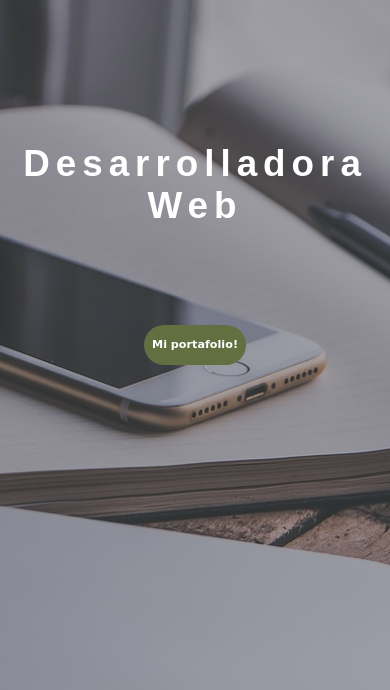
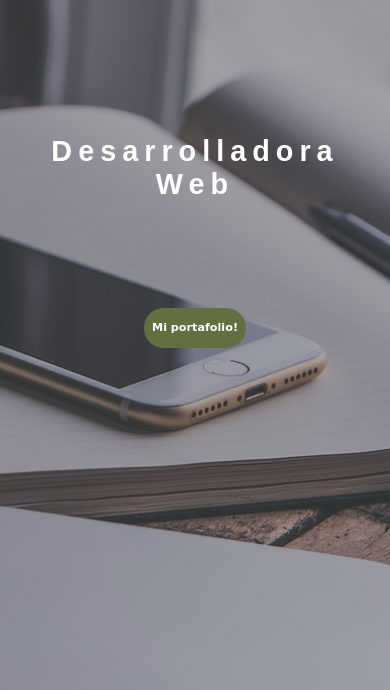
Before and after one commit to mcmendezm/blog, a plain HTML site: page index.html in a window 390 px wide. Shown: the part 154-844 px from the top of the page. Drawn offline with Linux system fonts and the light colour scheme; a web font is replaced by a local one.

Commit message:
mejorando el tamaño de letra principal

```diff
--- a/css/media-queries.css
+++ b/css/media-queries.css
@@ -17,7 +17,7 @@
     max-width: 95%;
 }
 .home-main-text{
-    font-size: 2.3rem;
+    font-size: 1.8rem;
 }
 .home-main-button{
     padding: 4px 8px;
```
